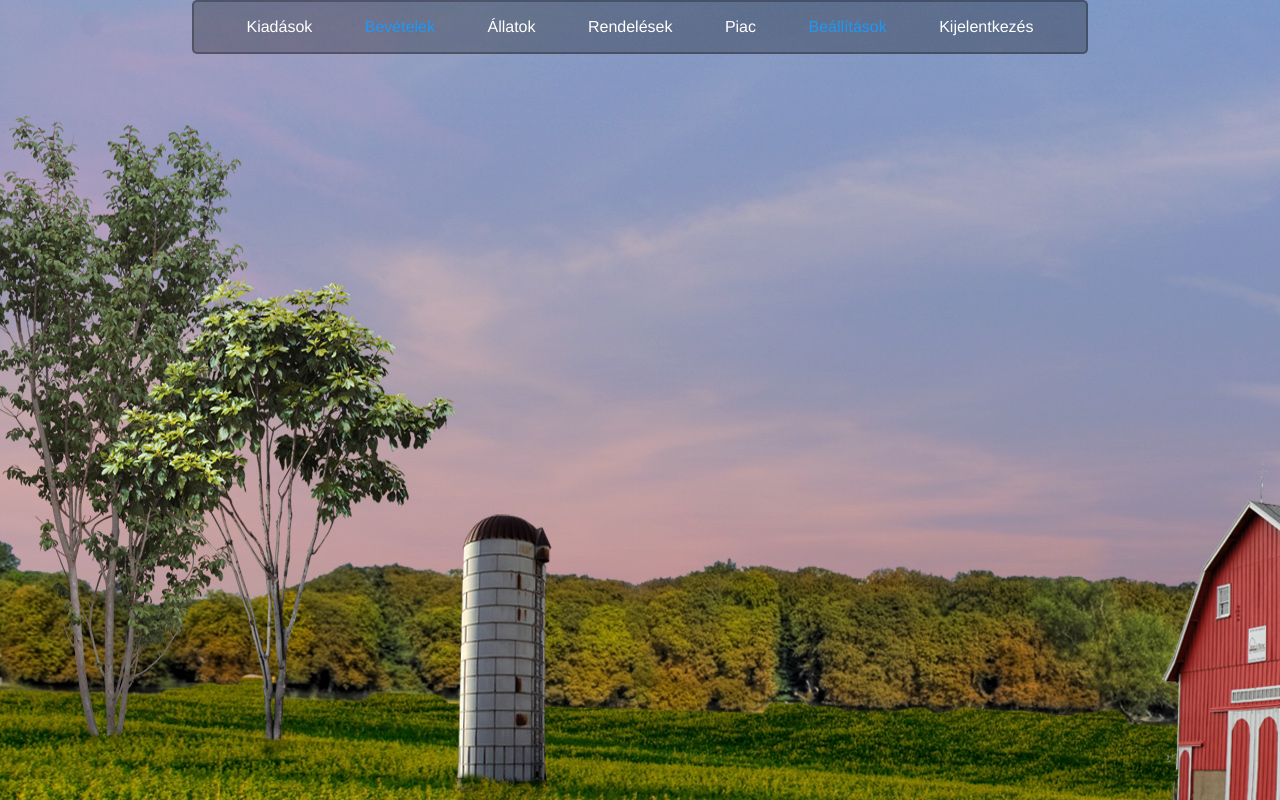
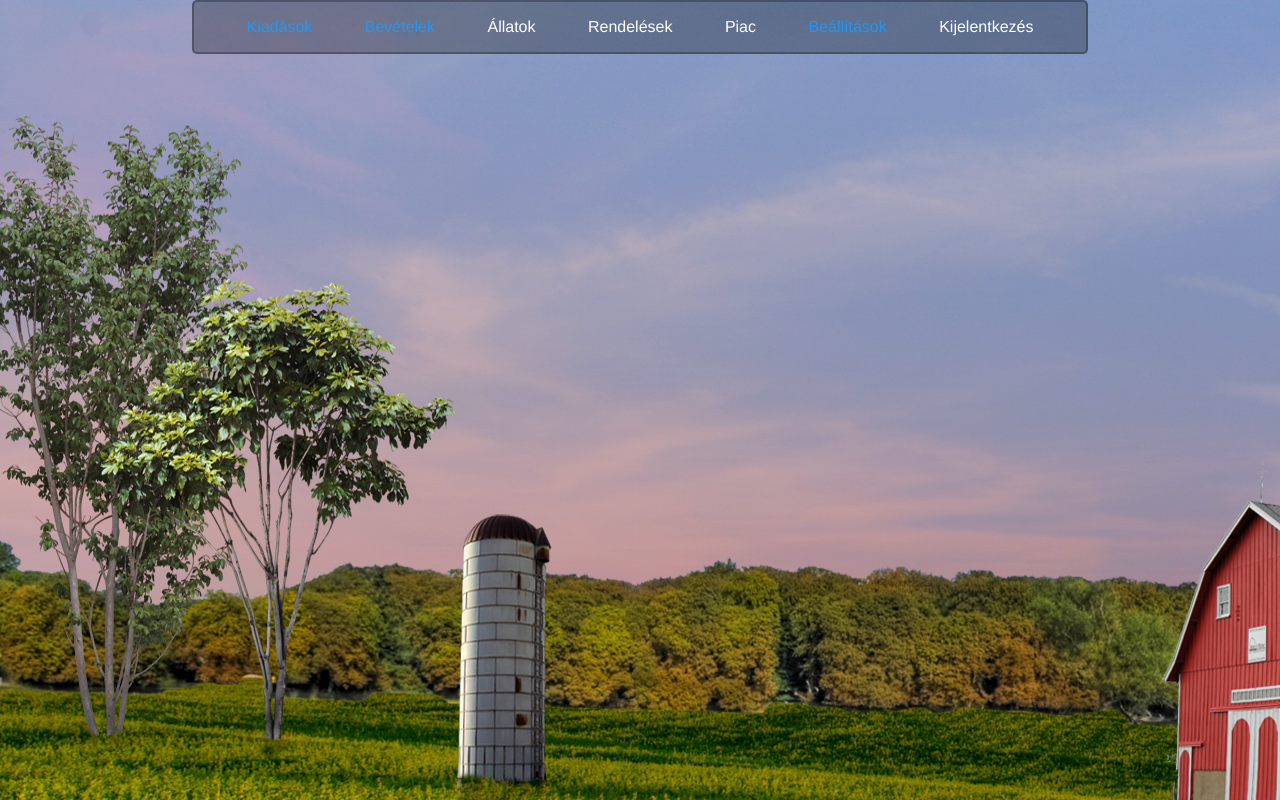
Before and after one commit to maryn1421/boerderij-frontend, a React (Create React App) app in the folder frontend/: page /farm in a window 1280 px wide. Built offline with nearby package versions, Linux system fonts and the light colour scheme.

Commit message:
added a link to costs page to the farmmenu component

```diff
--- a/frontend/src/pages/farmPage/FarmMenu.js
+++ b/frontend/src/pages/farmPage/FarmMenu.js
@@ -4,10 +4,12 @@ import {Link} from "react-router-dom";
 const FarmMenu = () => {
     return   <div className="farmPage__menuContainer">
         <div className="farmPage__menu">
+            <Link to={"/farm/costs"}>
+                <div className="farmPage__menuItem">
+                    <p>Kiadások</p>
+                </div>
+            </Link>
 
-            <div className="farmPage__menuItem">
-                <p>Kiadások</p>
-            </div>
             <Link to={'/farm/incomes'}>
                 <div className="farmPage__menuItem">
                     <p>Bevételek</p>
```
